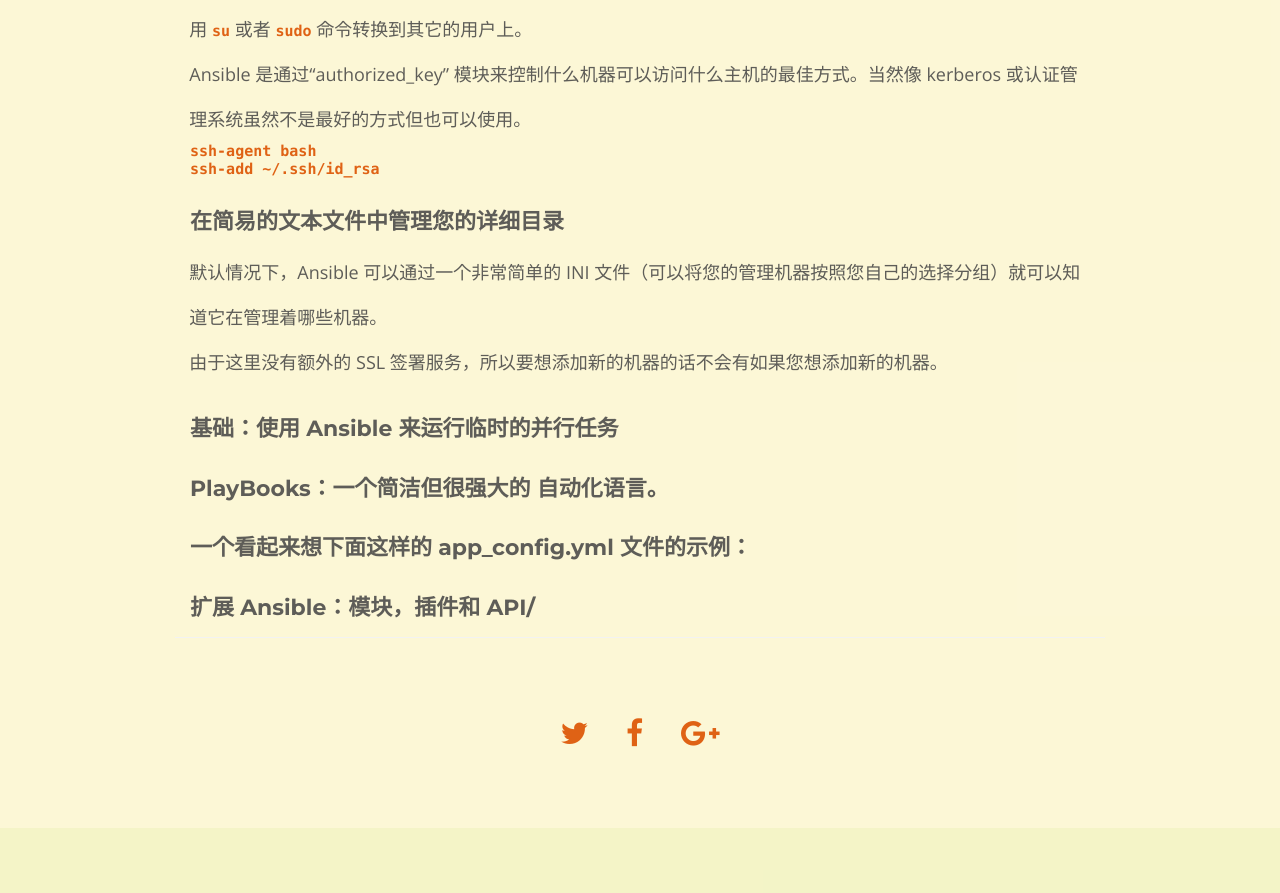
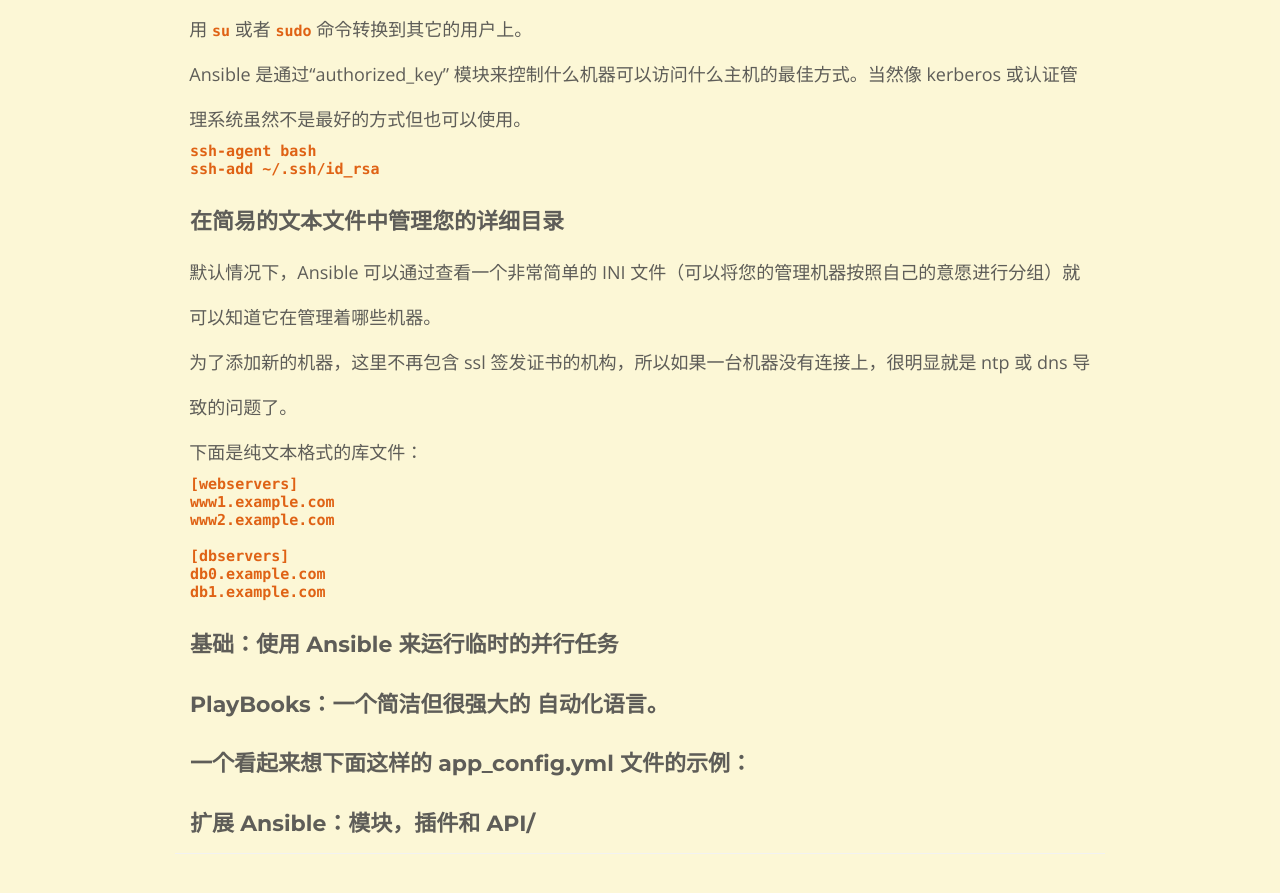
Before and after one commit to yaqi001/yaqi.github.io, a Jekyll site: the page built from _posts/2015-10-22-ANSIBLE 是如何工作的.md, in a window 1280 px wide and 900 px high, scrolled down 1417 px. Shown: the top 893 px of the window. Built offline with Jekyll 4.4.1, drawn with Linux system fonts in a browser that asks for light colours; nearby versions of some CDN libraries.

Commit message:
test sth

````diff
--- a/_posts/2015-10-22-ANSIBLE 是如何工作的.md
+++ b/_posts/2015-10-22-ANSIBLE 是如何工作的.md
@@ -39,10 +39,20 @@
 
 #### 在简易的文本文件中管理您的详细目录
 
-默认情况下，Ansible 可以通过一个非常简单的 INI 文件（可以将您的管理机器按照您自己的选择分组）就可以知道它在管理着哪些机器。
+默认情况下，Ansible 可以通过查看一个非常简单的 INI 文件（可以将您的管理机器按照自己的意愿进行分组）就可以知道它在管理着哪些机器。
 
-由于这里没有额外的 SSL 签署服务，所以要想添加新的机器的话不会有如果您想添加新的机器。
+为了添加新的机器，这里不再包含 ssl 签发证书的机构，所以如果一台机器没有连接上，很明显就是 ntp 或 dns 导致的问题了。
 
+下面是纯文本格式的库文件：
+```
+[webservers]
+www1.example.com
+www2.example.com
+
+[dbservers]
+db0.example.com
+db1.example.com
+```
 #### 基础：使用 Ansible 来运行临时的并行任务
 
 #### PlayBooks：一个简洁但很强大的  自动化语言。
````
